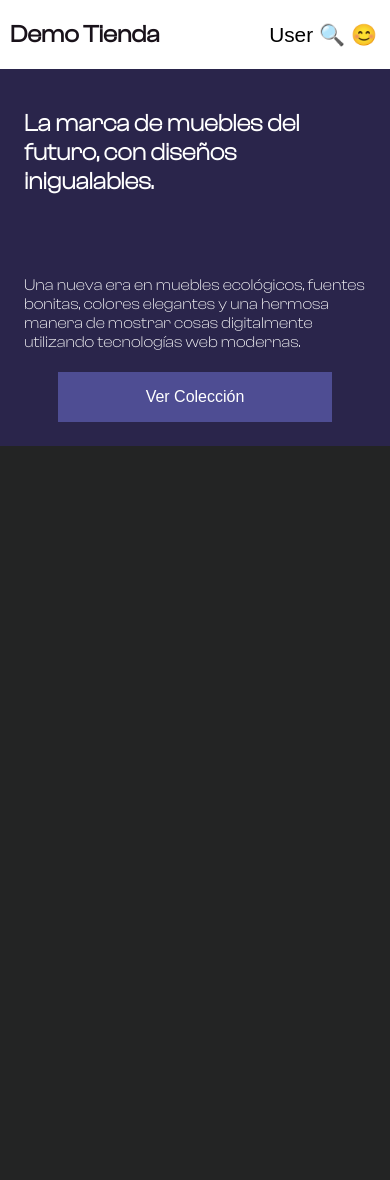
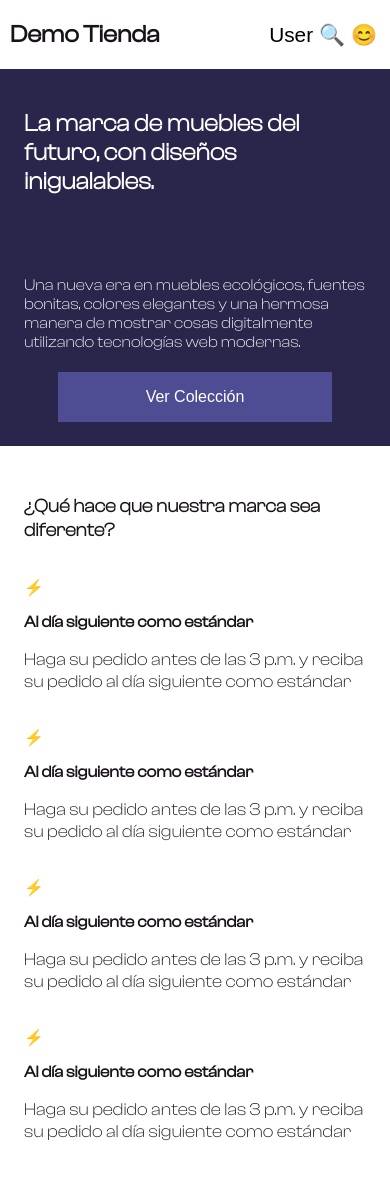
Before and after one commit to Vinii21/app-angular-demo-store, an Angular app: page / in a window 390 px wide. Shown: the top 1180 px of the page. Before the commit the page ends 844 px from the top, so only its background shows below. Built offline with nearby package versions, Linux system fonts and the light colour scheme.

Commit message:
Componente homeDescription listo, CSS, diseño responsivo

```diff
--- /dev/null
+++ b/src/app/Home/components/home-description/home-description.component.css
@@ -0,0 +1,44 @@
+.container-description {
+  background-color: var(--color-white);
+  padding: 48px 24px;
+  display: flex;
+  flex-direction: column;
+}
+.container-description .container-description_title{
+  font-family: var(--font-ClashDisplay-lighy);
+  width: 90%;
+}
+.container-description .container-description_cards{
+  margin-bottom: 36px;
+  display: flex;
+  flex-direction: column;
+}
+.container-description .container-description_cards .container-description_card{
+  margin-top: 36px;
+}
+.container-description_card .card-title{
+  font-family: var(--font-ClashDisplay-regular);
+  margin-top: 16px;
+}
+.container-description_card .card-description{
+  font-family: var(--font-ClashDisplay-lighy);
+  font-size: 1.1rem;
+  margin-top: 16px;
+}
+/* //////////////////////////////////////////// */
+/* //////////////////////////////////////////// */
+/* //////////////////////////////////////////// */
+@media only screen and (min-width: 800px) {
+  .container-description .container-description_title{
+    text-align: center;
+    width: 100%;
+  }
+  .container-description .container-description_cards{
+    flex-direction: row;
+    flex-wrap: wrap;
+    justify-content: space-evenly;
+  }
+  .container-description .container-description_cards .container-description_card{
+    width: 300px;
+  }
+}
--- /dev/null
+++ b/src/app/Home/components/home-description/home-description.component.html
@@ -0,0 +1,25 @@
+<div class="container-description">
+  <h3 class="container-description_title">¿Qué hace que nuestra marca sea diferente?</h3>
+  <div class="container-description_cards">
+    <div class="container-description_card">
+      <span class="card-icon">⚡</span>
+      <h4 class="card-title">Al día siguiente como estándar</h4>
+      <p class="card-description">Haga su pedido antes de las 3 p.m. y reciba su pedido al día siguiente como estándar</p>
+    </div>
+    <div class="container-description_card">
+      <span class="card-icon">⚡</span>
+      <h4 class="card-title">Al día siguiente como estándar</h4>
+      <p class="card-description">Haga su pedido antes de las 3 p.m. y reciba su pedido al día siguiente como estándar</p>
+    </div>
+    <div class="container-description_card">
+      <span class="card-icon">⚡</span>
+      <h4 class="card-title">Al día siguiente como estándar</h4>
+      <p class="card-description">Haga su pedido antes de las 3 p.m. y reciba su pedido al día siguiente como estándar</p>
+    </div>
+    <div class="container-description_card">
+      <span class="card-icon">⚡</span>
+      <h4 class="card-title">Al día siguiente como estándar</h4>
+      <p class="card-description">Haga su pedido antes de las 3 p.m. y reciba su pedido al día siguiente como estándar</p>
+    </div>
+  </div>
+</div>
--- a/src/app/Home/home.module.ts
+++ b/src/app/Home/home.module.ts
@@ -3,13 +3,15 @@ import { CommonModule } from '@angular/common';
 import { HomepageComponent } from './pages/homepage/homepage.component';
 import { SharedModule } from '../Shared/shared.module';
 import { HomeHeroComponent } from './components/home-hero/home-hero.component';
+import { HomeDescriptionComponent } from './components/home-description/home-description.component';
 
 
 
 @NgModule({
   declarations: [
     HomepageComponent,
-    HomeHeroComponent
+    HomeHeroComponent,
+    HomeDescriptionComponent
   ],
   imports: [
     CommonModule,
--- a/src/app/Home/pages/homepage/homepage.component.html
+++ b/src/app/Home/pages/homepage/homepage.component.html
@@ -1,2 +1,3 @@
 <shared-nav-bar></shared-nav-bar>
 <home-hero></home-hero>
+<home-description></home-description>
```
Also changed, not shown: src/app/Home/components/home-description/home-description.component.ts (added, +12 -0 lines).
